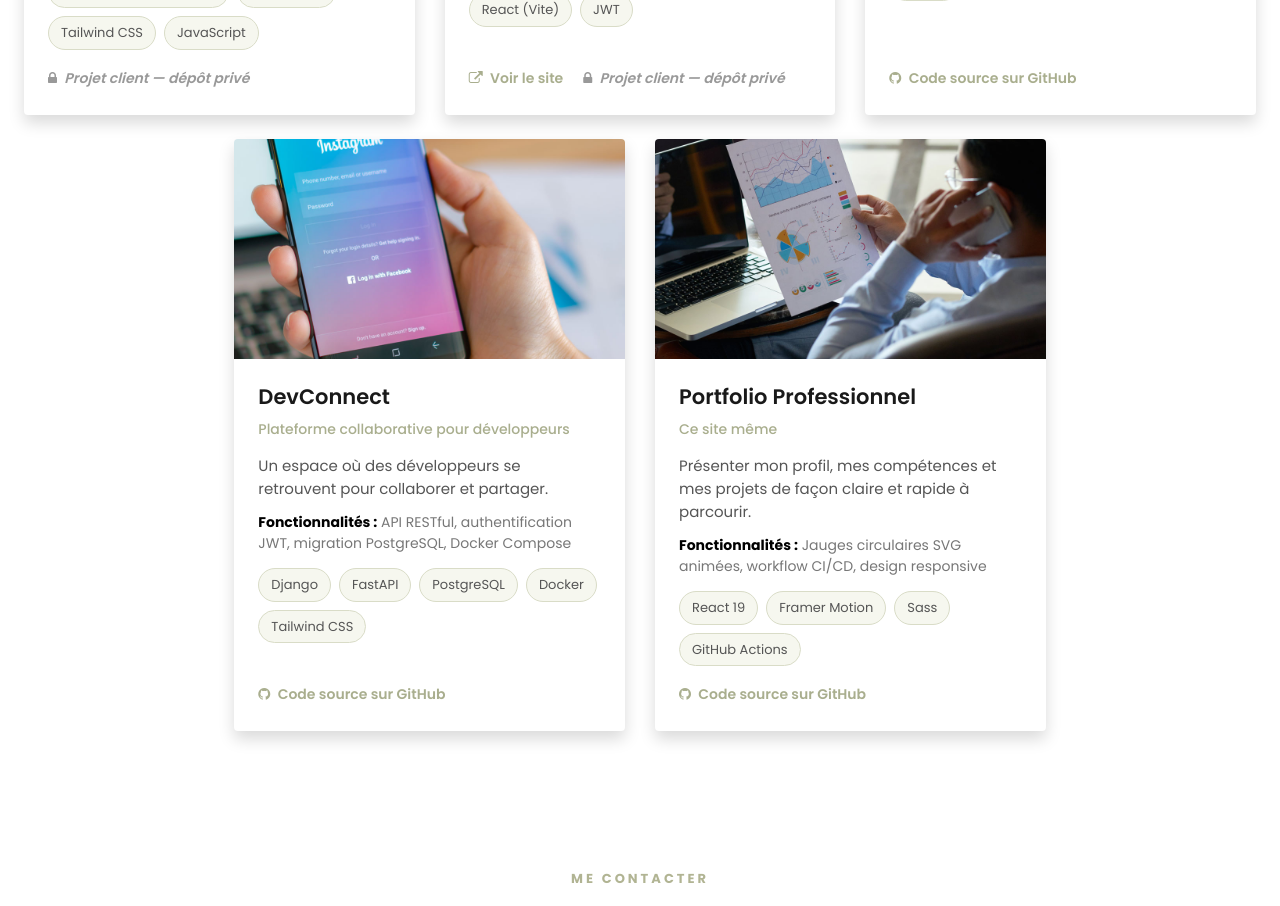
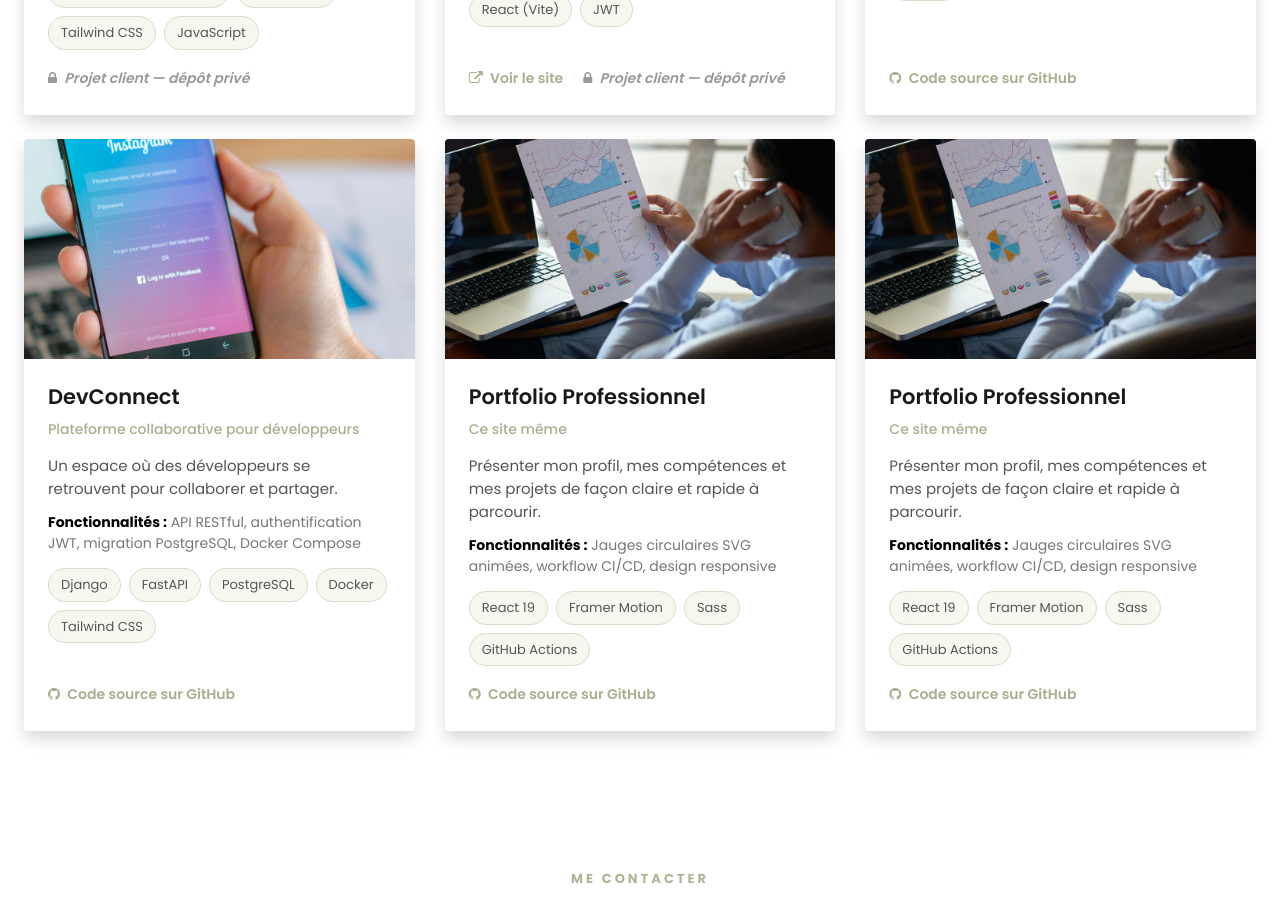
Before and after one commit to Webbymamadou/mon_portofolio, a React (Vite) app: page / in a window 1280 px wide. Shown: the part 5440-6346 px from the top of the page. Built offline with nearby package versions, Linux system fonts and the light colour scheme.

Commit message:
mise a jour des inforùations

```diff
--- a/src/components/Projects.jsx
+++ b/src/components/Projects.jsx
@@ -47,6 +47,18 @@ const PROJECTS = [
     tech: ['Django', 'FastAPI', 'PostgreSQL', 'Docker', 'Tailwind CSS'],
     features: 'API RESTful, authentification JWT, migration PostgreSQL, Docker Compose',
     link: 'https://github.com/Webbymamadou/DevConnect',
+    site: null,
+    linkType: 'github',
+    linkText: 'Code source sur GitHub',
+  },
+  {
+    title: 'Portfolio Professionnel',
+    subtitle: 'Ce site même',
+    bg: '/images/work-3.jpg',
+    problem: 'Présenter mon profil, mes compétences et mes projets de façon claire et rapide à parcourir.',
+    tech: ['React 19', 'Framer Motion', 'Sass', 'GitHub Actions'],
+    features: 'Jauges circulaires SVG animées, workflow CI/CD, design responsive',
+    link: 'https://github.com/Webbymamadou/mon_portofolio',
     site: null,
     linkType: 'github',
     linkText: 'Code source sur GitHub',
```
